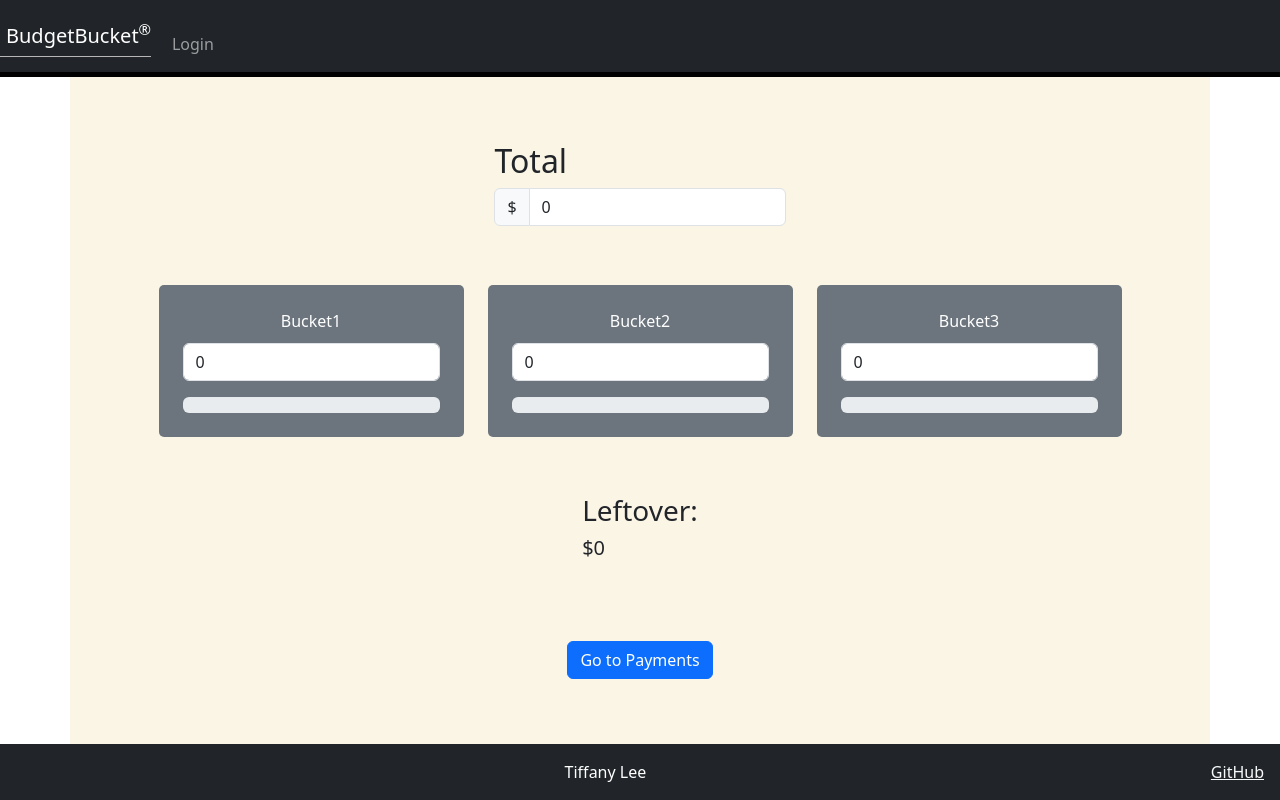
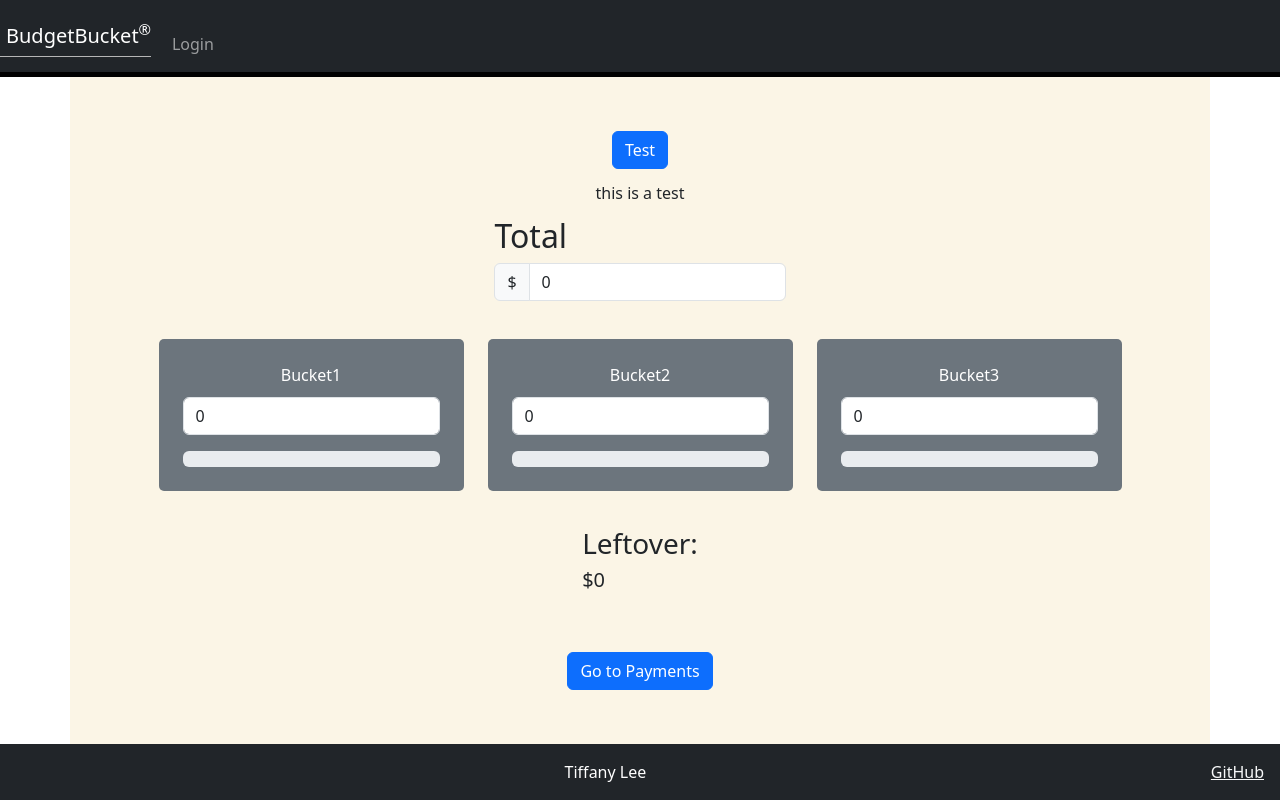
Before and after one commit to tiffannyylee/startup, a React (Vite) app: page /budget in a window 1280 px wide. Built offline with nearby package versions, Linux system fonts and the light colour scheme.

Commit message:
working?

```diff
--- a/src/budget/budget.jsx
+++ b/src/budget/budget.jsx
@@ -11,7 +11,7 @@ export function Budget({ total, setTotal, buckets, setBuckets }) {
   };
 
   const [leftover, setLeftover] = useState(0);
-
+  const [users, setUsers] = React.useState('this is a test');
 
   const handleTotalChange = (e) => {
     const newTotal = parseFloat(e.target.value) || 0;
@@ -34,11 +34,21 @@ export function Budget({ total, setTotal, buckets, setBuckets }) {
     return total > 0 ? Math.min((bucketValue / total) * 100, 100) : 0;
   };
 
-
+  function handleClick() {
+    console.log("button was clicked")
+    fetch('/api/users')
+      .then((response) => response.json())
+      .then((testing)=>{
+        console.log(testing);
+        setUsers(testing.users);
+      });
+  }
 
 
   return (
     <main className="container py-5">
+      <Button onClick={handleClick}>Test</Button>
+      <div>{users}</div>
       <div className="row">
         <div className="col-md-12">
           <h2>Total</h2>
--- a/vite.config.js
+++ b/vite.config.js
@@ -3,6 +3,8 @@ import { defineConfig } from 'vite';
 
 export default defineConfig({
   server: {
-    open: false // Change to true if you want it to open automatically
+    proxy: {
+      '/api': 'http://localhost:3000',
+    },
   }
 });
```
Also changed, not shown: 1 other file (tests, documents, lock files or other folders).
